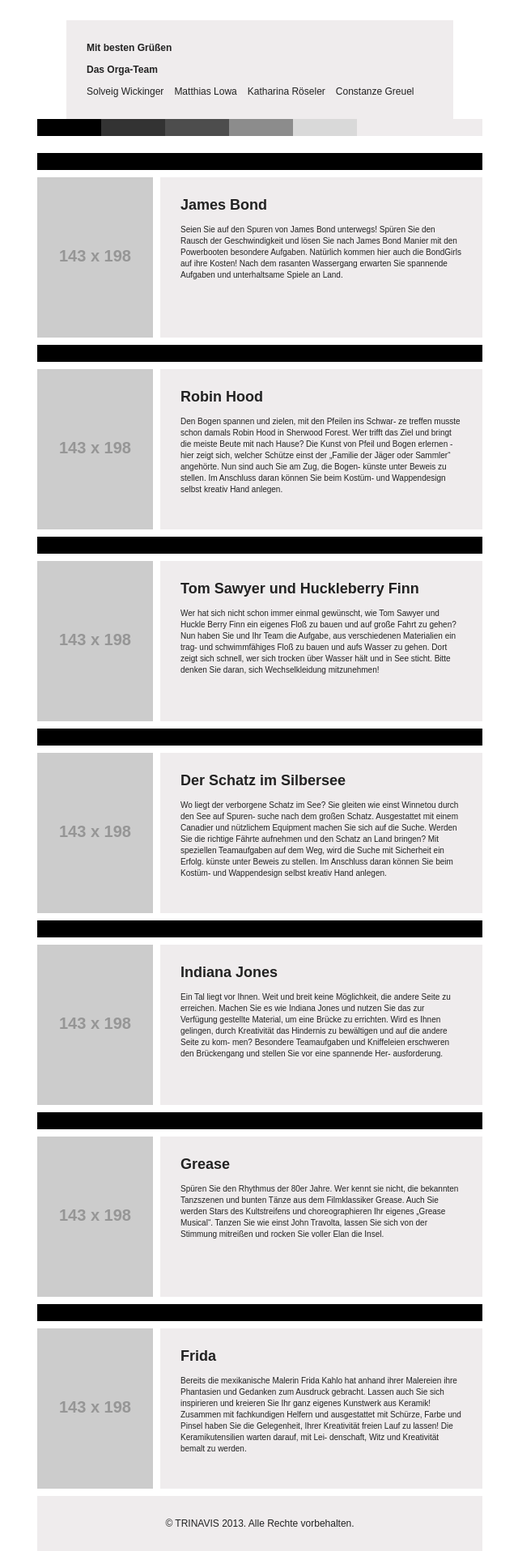
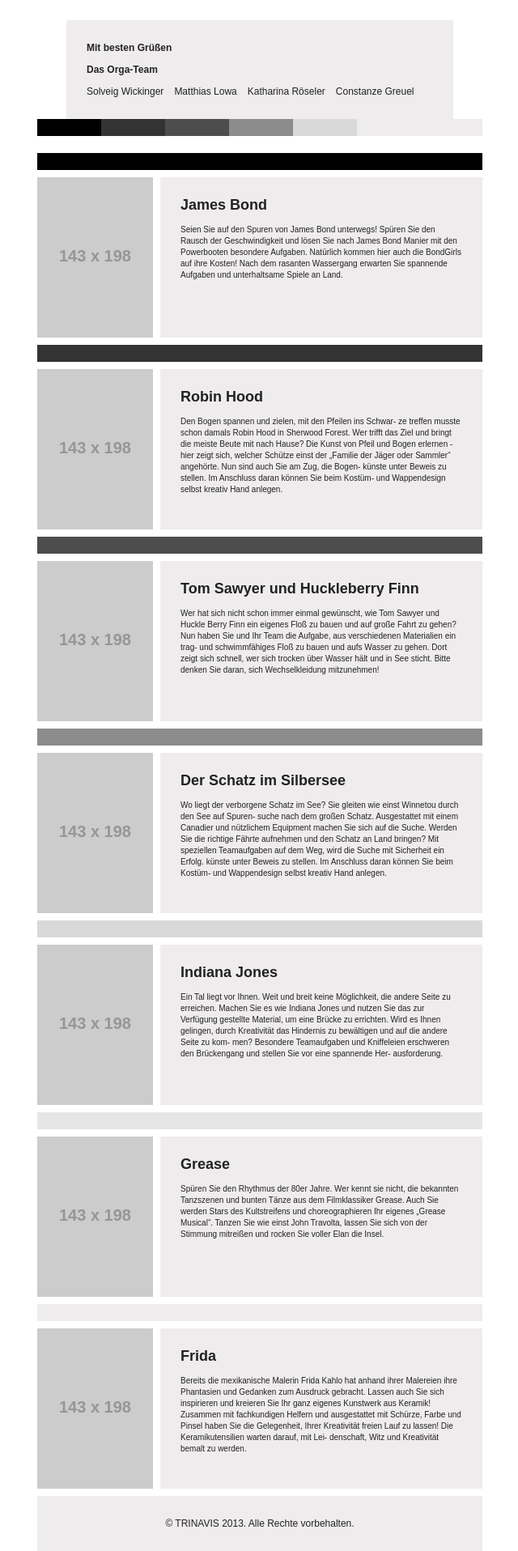
Before and after one commit to createcreate/trinavis-newsletter, a Jekyll site: the page built from index.html, in a window 1280 px wide. Shown: the part 1190-3106 px from the top of the page at 81% size, without its empty margins (319-959 px from the left). Built offline with Jekyll 4.4.1, drawn with Linux system fonts in a browser that asks for light colours; nearby versions of some CDN libraries.

Commit message:
Clean up

```diff
--- a/_includes/main.css
+++ b/_includes/main.css
@@ -1,7 +1,3 @@
-/* ==========================================================================
-   HTML5 Boilerplate styles - h5bp.com (generated via initializr.com)
-   ========================================================================== */
-
 html,
 button,
 input,
@@ -110,29 +106,48 @@ header {
 	float: left;
 }
 
-.rainbow-separator div:nth-child(1) {
+.rainbow-separator div:nth-child(1),
+article hr:nth-child(1) {
+	border-color: black;
 	background-color: black;
 }
 
-.rainbow-separator div:nth-child(2) {
+.rainbow-separator div:nth-child(2),
+article hr:nth-child(3) {
+	border-color: #333333;
 	background-color: #333333;
 }
 
-.rainbow-separator div:nth-child(3) {
+.rainbow-separator div:nth-child(3),
+article hr:nth-child(5) {
+	border-color: #4d4d4d;
 	background-color: #4d4d4d;
 }
 
-.rainbow-separator div:nth-child(4) {
+.rainbow-separator div:nth-child(4),
+article hr:nth-child(7) {
+	border-color: #8c8c8c;
 	background-color: #8c8c8c;
 }
 
-.rainbow-separator div:nth-child(5) {
+.rainbow-separator div:nth-child(5),
+article hr:nth-child(9) {
+	border-color: #d9d9d9;
 	background-color: #d9d9d9;
 }
 
-.rainbow-separator div:nth-child(6) {
+.rainbow-separator div:nth-child(6),
+body hr:nth-child(11){
+	border-color: #e6e6e6;
 	background-color: #e6e6e6;
 }
+
+.rainbow-separator div:nth-child(7),
+body hr:nth-child(13){
+	border-color: #efeced;
+	background-color: #efeced;
+}
+
 
 p.liebe {
 	margin: 0;
@@ -236,3 +251,9 @@ footer.gray-box {
 article {
 	margin-top: 21px;
 }
+
+hr {
+	margin-top: 0;
+	margin-bottom: 9px;
+	border-width: 20px;
+}
--- a/_layouts/default.html
+++ b/_layouts/default.html
@@ -17,7 +17,5 @@
     </head>
     <body>
     	{{ content }}
-        <script src="//ajax.googleapis.com/ajax/libs/jquery/1.10.1/jquery.min.js"></script>
-        <script>window.jQuery || document.write('<script src="js/vendor/jquery-1.10.1.min.js"><\/script>')</script>
     </body>
 </html>
--- a/index.html
+++ b/index.html
@@ -66,7 +66,7 @@ title: Newsletter
 			<div></div>
 		</div>
         <article>
-	        <header></header>
+            <hr/>
             <section>
                 <img class="film" src="//placehold.it/143x198"/>
                 <div class="gray-box">
@@ -75,7 +75,7 @@ title: Newsletter
                     Natürlich kommen hier auch die BondGirls auf ihre Kosten! Nach dem rasanten Wassergang erwarten Sie spannende Aufgaben und unterhaltsame Spiele an Land.</p>
                 </div>
 	        </section>
-            <header></header>
+            <hr/>
             <section>
                 <img src="//placehold.it/143x198"/>
                 <div class="gray-box">
@@ -83,7 +83,7 @@ title: Newsletter
                     <p>Den Bogen spannen und zielen, mit den Pfeilen ins Schwar- ze treffen musste schon damals Robin Hood in Sherwood Forest. Wer trifft das Ziel und bringt die meiste Beute mit nach Hause? Die Kunst von Pfeil und Bogen erlernen - hier zeigt sich, welcher Schütze einst der „Familie der Jäger oder Sammler“ angehörte. Nun sind auch Sie am Zug, die Bogen- künste unter Beweis zu stellen. Im Anschluss daran können Sie beim Kostüm- und Wappendesign selbst kreativ Hand anlegen.</p>
                 </div>
             </section>
-            <header></header>
+            <hr/>
             <section>
                 <img src="//placehold.it/143x198"/>
                 <div class="gray-box">
@@ -91,7 +91,7 @@ title: Newsletter
                     <p>Wer hat sich nicht schon immer einmal gewünscht, wie Tom Sawyer und Huckle Berry Finn ein eigenes Floß zu bauen und auf große Fahrt zu gehen? Nun haben Sie und Ihr Team die Aufgabe, aus verschiedenen Materialien ein trag- und schwimmfähiges Floß zu bauen und aufs Wasser zu gehen. Dort zeigt sich schnell, wer sich trocken über Wasser hält und in See sticht. Bitte denken Sie daran, sich Wechselkleidung mitzunehmen!</p>
                 </div>
             </section>
-            <header></header>
+            <hr/>
             <section>
                 <img src="//placehold.it/143x198"/>
                 <div class="gray-box">
@@ -100,7 +100,7 @@ title: Newsletter
                     <p>Wo liegt der verborgene Schatz im See? Sie gleiten wie einst Winnetou durch den See auf Spuren- suche nach dem großen Schatz. Ausgestattet mit einem Canadier und nützlichem Equipment machen Sie sich auf die Suche. Werden Sie die richtige Fährte aufnehmen und den Schatz an Land bringen? Mit speziellen Teamaufgaben auf dem Weg, wird die Suche mit Sicherheit ein Erfolg. künste unter Beweis zu stellen. Im Anschluss daran können Sie beim Kostüm- und Wappendesign selbst kreativ Hand anlegen.</p>
                 </div>
             </section>
-            <header></header>
+            <hr/>
             <section>
                 <img src="//placehold.it/143x198"/>
                 <div class="gray-box">
@@ -108,7 +108,7 @@ title: Newsletter
                     <p>Ein Tal liegt vor Ihnen. Weit und breit keine Möglichkeit, die andere Seite zu erreichen. Machen Sie es wie Indiana Jones und nutzen Sie das zur Verfügung gestellte Material, um eine Brücke zu errichten. Wird es Ihnen gelingen, durch Kreativität das Hindernis zu bewältigen und auf die andere Seite zu kom- men? Besondere Teamaufgaben und Kniffeleien erschweren den Brückengang und stellen Sie vor eine spannende Her- ausforderung.</p>
                 </div>
             </section>
-            <header></header>
+            <hr/>
             <section>
                 <img src="//placehold.it/143x198"/>
                 <div class="gray-box">
@@ -117,7 +117,7 @@ title: Newsletter
     Wer kennt sie nicht, die bekannten Tanzszenen und bunten Tänze aus dem Filmklassiker Grease. Auch Sie werden Stars des Kultstreifens und choreographieren Ihr eigenes „Grease Musical“. Tanzen Sie wie einst John Travolta, lassen Sie sich von der Stimmung mitreißen und rocken Sie voller Elan die Insel.</p>
                 </div>
             </section>
-            <header></header>
+            <hr/>
             <section>
                 <img class="film" src="//placehold.it/143x198"/>
                 <div class="gray-box">
```
Also changed, not shown: _includes/main.js (deleted, +0 -9 lines).
